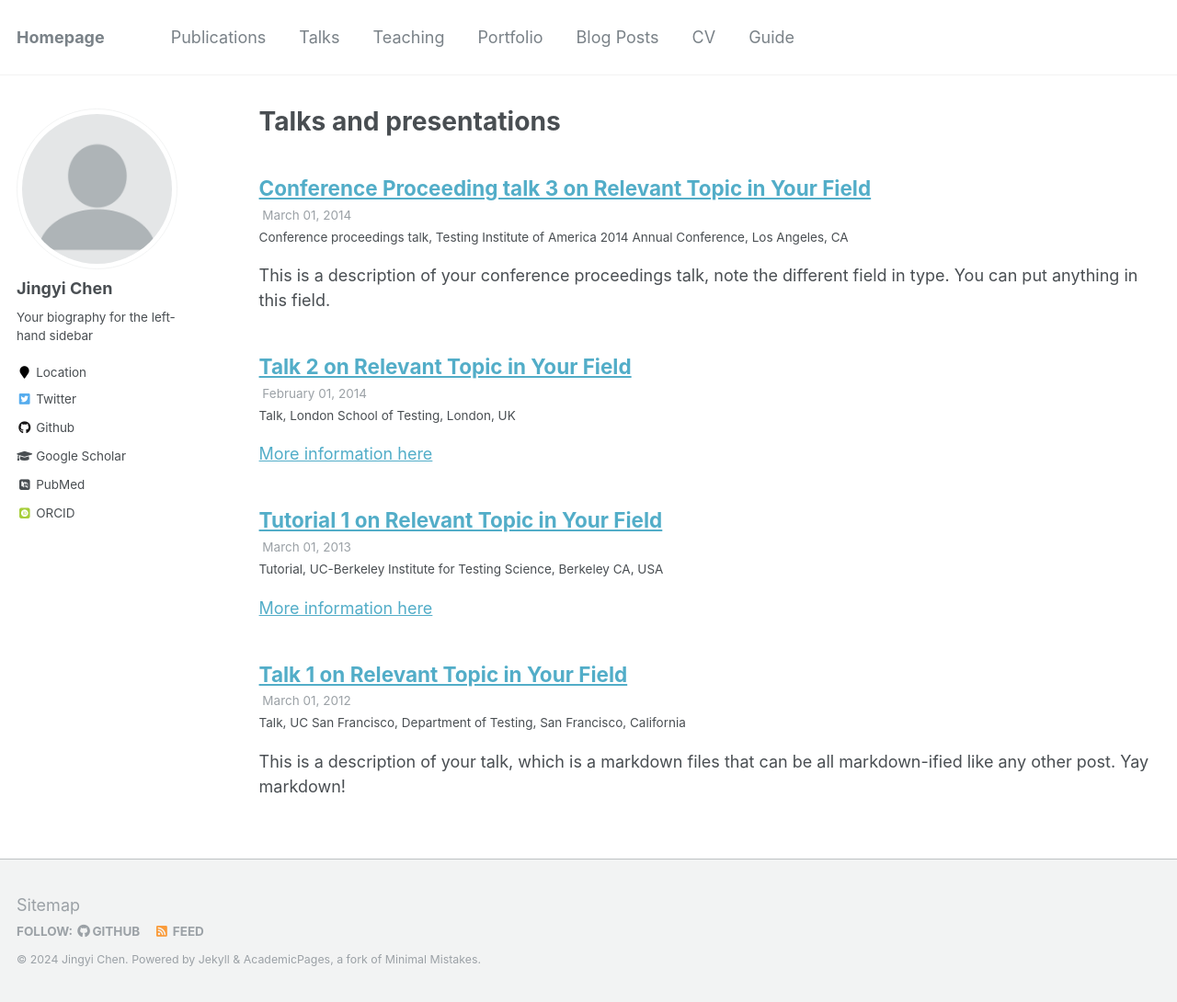
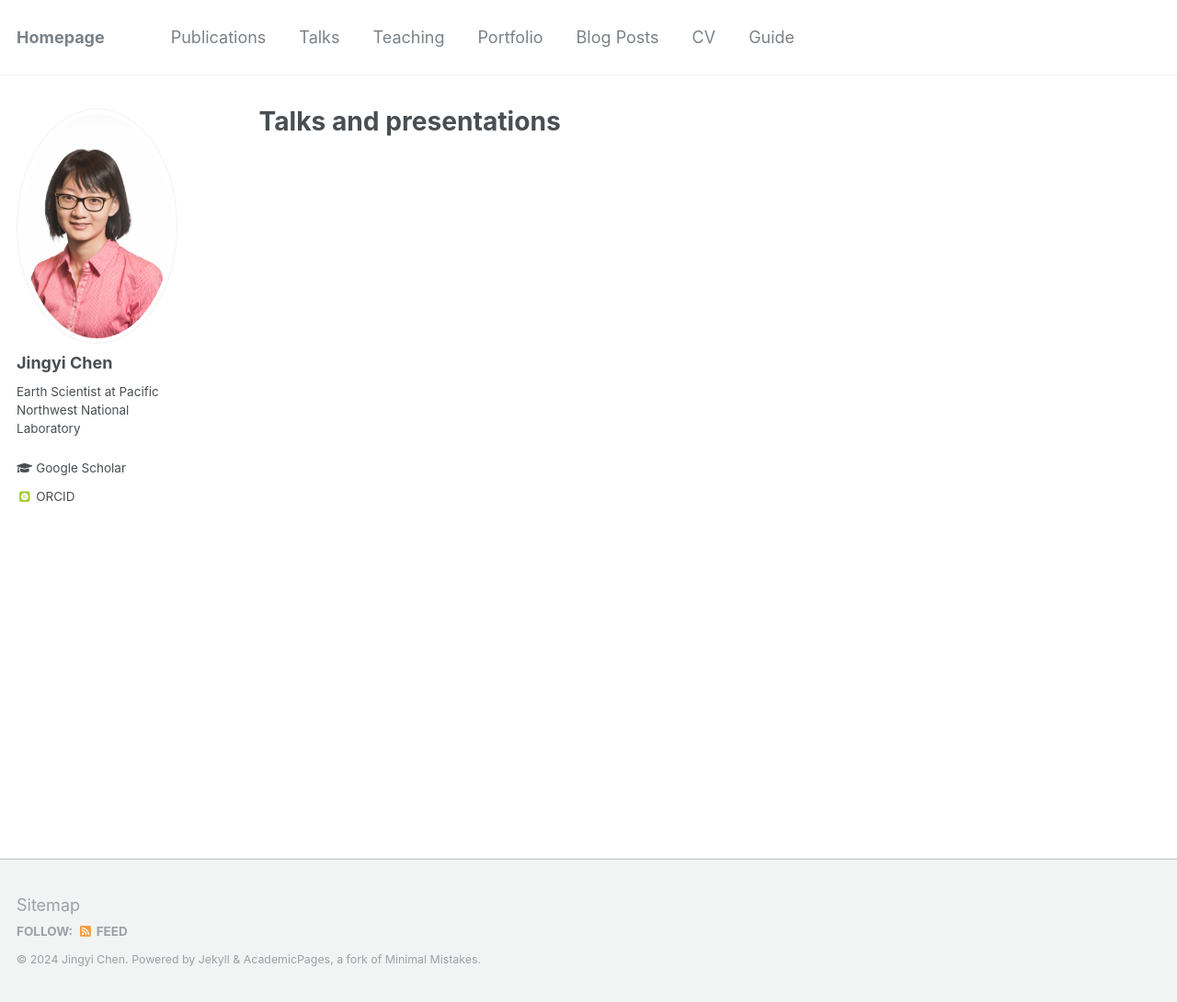
Before and after one commit to Jingyi-Chen/jingyi-chen.github.io, a Jekyll site: the page built from _pages/talks.html, in a window 1280 px wide and 1090 px high. Shown: the whole window at 92% size. Built offline with Jekyll 4.4.1, drawn with Linux system fonts in a browser that asks for light colours; some web fonts are replaced; part of the change alters nothing that is shown.

Commit message:
Update _config.yml

```diff
--- a/_config.yml
+++ b/_config.yml
@@ -81,13 +81,13 @@ analytics:
 # Site Author
 author:
   name             : "Jingyi Chen"
-  avatar           : "profile.png"
-  bio              : "Your biography for the left-hand sidebar"
+  avatar           : "Chen.jpg"
+  bio              : "Earth Scientist at Pacific Northwest National Laboratory"
   pronouns         : # example: "she/her"
-  location         : "Location"
+  location         : #"Location"
   employer         :
-  pubmed           : "https://www.ncbi.nlm.nih.gov/pubmed/?term=john+snow"
-  googlescholar    : "https://scholar.google.com/citations?user=PS_CX0AAAAAJ"         # Update with the correct link to your profile
+  pubmed           : #"https://www.ncbi.nlm.nih.gov/pubmed/?term=john+snow"
+  googlescholar    : "https://scholar.google.com/citations?user=MrkJP-4AAAAJ&hl=en"         # Update with the correct link to your profile
   email            :
   researchgate     :  # example: "https://www.researchgate.net/profile/yourprofile"
   uri              :
@@ -97,7 +97,7 @@ author:
   flickr           :
   facebook         :
   foursquare       :
-  github           : "academicpages"
+  github           : #"academicpages"
   google_plus      :
   goodreads        :
   keybase          :
@@ -105,13 +105,13 @@ author:
   impactstory      : #"https://profiles.impactstory.org/u/xxxx-xxxx-xxxx-xxxx"
   lastfm           :
   linkedin         :
-  orcid            : "http://orcid.org/yourorcidurl"
+  orcid            : "https://orcid.org/0000-0001-6347-5677"
   pinterest        :
   soundcloud       :
   stackoverflow    : # http://stackoverflow.com/users/123456/username
   steam            :
   tumblr           :
-  twitter          : "replacethistwitterhandle"
+  twitter          : #"replacethistwitterhandle"
   vine             :
   weibo            :
   xing             :
@@ -178,18 +178,25 @@ kramdown:
 
 # Collections
 collections:
-  teaching:
+  research:
+    output: true
+    permalink: /:collection/:path/
+  codes:
+    output: true
+    permalink: /:collection/:path/
+  group:
     output: true
     permalink: /:collection/:path/
   publications:
     output: true
     permalink: /:collection/:path/
-  portfolio:
+  teaching:
     output: true
     permalink: /:collection/:path/
-  talks:
-    output: true
-    permalink: /:collection/:path/
+
+  #talks:
+  #  output: true
+  #  permalink: /:collection/:path/
 
 
 # Defaults
@@ -239,14 +246,41 @@ defaults:
       author_profile: true
       share: true
       comment: true
-  # _talks
+  # _research
   - scope:
       path: ""
-      type: talks
+      type: research
     values:
-      layout: talk
+      layout: single
       author_profile: true
       share: true
+      comment: true
+  # _codes
+  - scope:
+      path: ""
+      type: codes
+    values:
+      layout: single
+      author_profile: true
+      share: true
+      comment: true
+  # _group
+  - scope:
+      path: ""
+      type: group
+    values:
+      layout: single
+      author_profile: true
+      share: true
+      comment: true
+  # _talks
+  # - scope:
+  #     path: ""
+  #     type: talks
+  #   values:
+  #     layout: talk
+  #     author_profile: true
+  #     share: true
 
 # Sass/SCSS
 sass:
```
